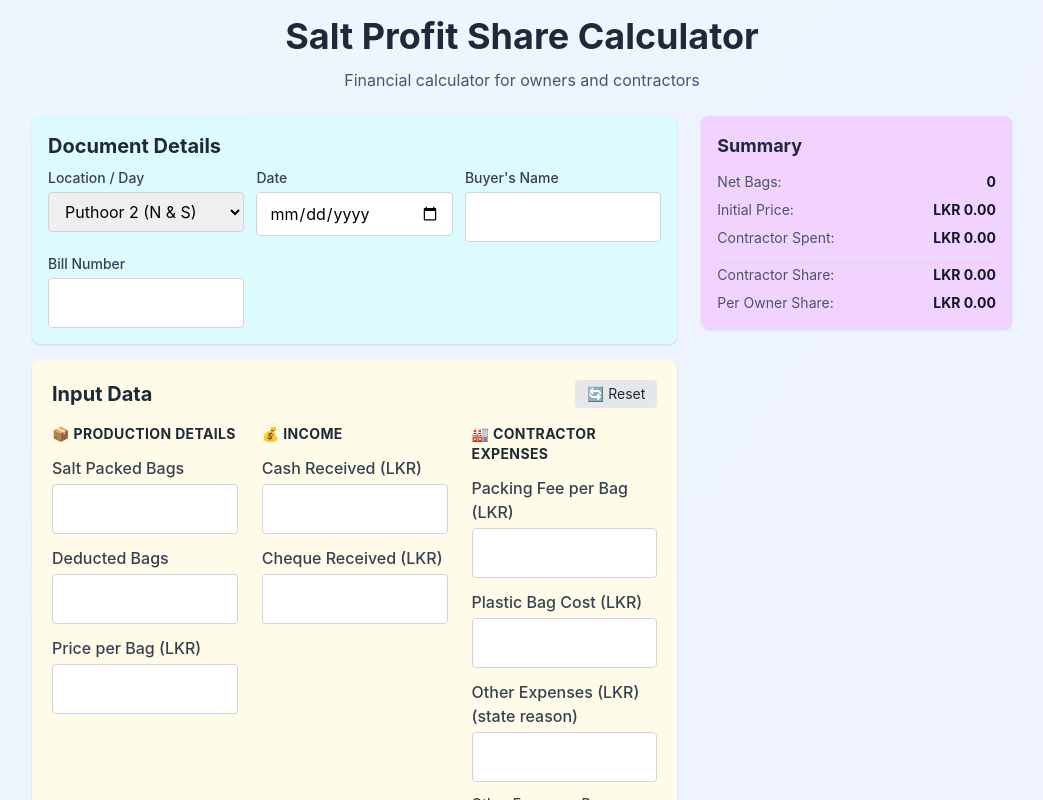
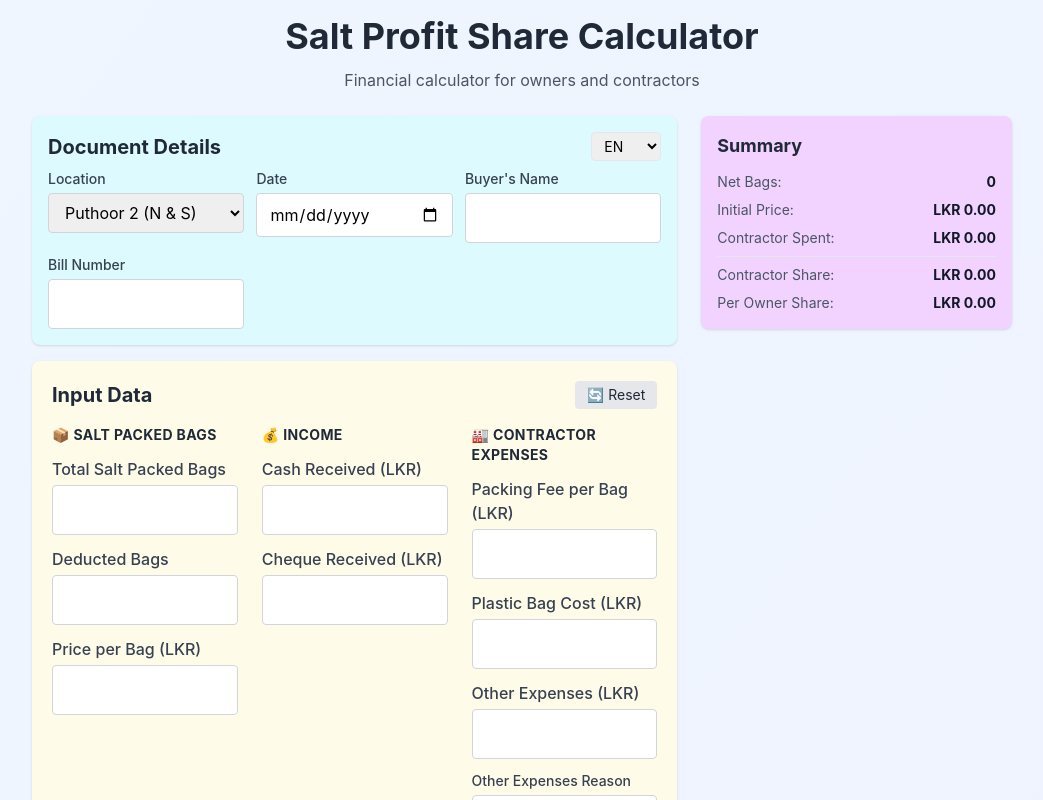
Before and after one commit to seiyadhniyas/Salt-Profit-Share-Calculator-SaaS, a React (Vite) app: page / in a window 1280 px wide. Shown: the top 800 px of the page, without its empty margins (118-1161 px from the left). Built offline with nearby package versions, Linux system fonts and the light colour scheme.

Commit message:
Update labels: Location/DayLocation, Salt Packed Bags, Calculation Details, Final Amount, Inaaya spelling

```diff
--- a/src/App.jsx
+++ b/src/App.jsx
@@ -35,7 +35,7 @@ export default function App(){
       title: 'Salt Profit Share Calculator',
       subtitle: 'Financial calculator for owners and contractors',
       documentDetails: "Document Details",
-      locationDay: 'Location / Day',
+      locationDay: 'Location',
       date: 'Date',
       buyerName: "Buyer's Name",
       billNumber: 'Bill Number',
@@ -71,11 +71,11 @@ export default function App(){
       contractorSpent: 'Contractor Spent',
       contractorShare: 'Contractor Share',
       perOwnerShare: 'Per Owner Share',
-      calculationBreakdown: 'Calculation Breakdown',
+      calculationBreakdown: 'Calculation Details',
       grandTotalReceived: 'Grand Total Received',
       ownerPool: 'Owner Pool (Received - Contractor)',
-      finalResults: 'Final Results',
-      inayaFinalShare: 'Inaya Final Share',
+      finalResults: 'Final Amount',
+      inayaFinalShare: 'Inaaya Final Share',
       shakiraFinalShare: 'Shakira Final Share',
       totalDistributed: 'Total Distributed',
         enterValues: 'Enter values to see summary',
@@ -92,7 +92,7 @@ export default function App(){
       title: 'உப்பு லாப பகிர்வு கணக்கீடு',
       subtitle: 'உரிமையாளர்கள் மற்றும் ஒப்பந்ததாரர்களுக்கான நிதி கல்குலேட்டர்',
       documentDetails: 'ஆவண விவரங்கள்',
-      locationDay: 'இலக்கம் / நாள்',
+      locationDay: 'இலக்கம்',
       date: 'தேதி',
       buyerName: 'வாங்குபவரின் பெயர்',
       billNumber: 'பில் எண்',
@@ -128,11 +128,11 @@ export default function App(){
       contractorSpent: 'ஒப்பந்ததாரர் செலவிட்டது',
       contractorShare: 'ஒப்பந்ததாரர் பகுதி',
       perOwnerShare: 'ஒரு உரிமையாளருக்கான பகுதி',
-      calculationBreakdown: 'கணக்கீட்டு உடைப்பு',
+      calculationBreakdown: 'கணக்கீட்டு விவரம்',
       grandTotalReceived: 'மொத்த பெறப்பட்ட தொகை',
       ownerPool: 'உரிமையாளர் குவிப்பு (பெறப்பட்டது - ஒப்பந்ததாரர்)',
-      finalResults: 'இறுதி பலன்கள்',
-      inayaFinalShare: 'இனயா இறுதி பகுதி',
+      finalResults: 'இறுதி தொகை',
+      inayaFinalShare: 'இனாயா இறுதி பகுதி',
       shakiraFinalShare: 'ஷாக்கீரா இறுதி பகுதி',
       totalDistributed: 'மொத்த வீதம்',
       extraExpenses: 'மேலும் செலவுகள்',
--- a/src/components/InputSection.jsx
+++ b/src/components/InputSection.jsx
@@ -17,7 +17,7 @@ function NumberInput({ label, value, onChange, min = 0, step = 'any', name }) {
   )
 }
 
-export default function InputSection({ inputs, setInput, reset, toggleLoans }) {
+export default function InputSection({ inputs, setInput, reset, toggleLoans, t, lang, setLang }) {
   const onChange = (name, val) => setInput(prev => ({ ...prev, [name]: val }))
 
   const addExpense = () => {
@@ -39,17 +39,25 @@ export default function InputSection({ inputs, setInput, reset, toggleLoans }) {
   return (
     <>
       <div className="shadow rounded-lg p-4 mb-4" style={{ backgroundColor: '#ddfafe' }}>
-        <h4 className="text-xl font-bold text-gray-800 mb-2">Document Details</h4>
+        <div className="flex items-center justify-between mb-2">
+          <h4 className="text-xl font-bold text-gray-800">{t('documentDetails')}</h4>
+          <div>
+            <select value={lang} onChange={(e) => setLang && setLang(e.target.value)} className="border rounded px-2 py-1 text-sm">
+              <option value="en">EN</option>
+              <option value="ta">தமிழ்</option>
+            </select>
+          </div>
+        </div>
         <div className="grid grid-cols-1 md:grid-cols-3 gap-3">
           <label className="block">
-            <div className="text-sm font-medium text-gray-700 mb-1">Location / Day</div>
+            <div className="text-sm font-medium text-gray-700 mb-1">{t('locationDay')}</div>
             <select name="location" value={inputs.location || 'puthoor-2'} onChange={(e) => onChange('location', e.target.value)} className="w-full border border-gray-300 rounded px-3 py-2 text-base">
               <option value="puthoor-2">Puthoor 2 (N & S)</option>
             </select>
           </label>
 
           <label className="block">
-            <div className="text-sm font-medium text-gray-700 mb-1">Date</div>
+            <div className="text-sm font-medium text-gray-700 mb-1">{t('date')}</div>
             <input
               type="date"
               value={inputs.date || ''}
@@ -59,7 +67,7 @@ export default function InputSection({ inputs, setInput, reset, toggleLoans }) {
           </label>
 
           <label className="block">
-            <div className="text-sm font-medium text-gray-700 mb-1">Buyer's Name</div>
+            <div className="text-sm font-medium text-gray-700 mb-1">{t('buyerName')}</div>
             <input
               type="text"
               value={inputs.buyerName || ''}
@@ -70,7 +78,7 @@ export default function InputSection({ inputs, setInput, reset, toggleLoans }) {
           </label>
 
           <label className="block">
-            <div className="text-sm font-medium text-gray-700 mb-1">Bill Number</div>
+            <div className="text-sm font-medium text-gray-700 mb-1">{t('billNumber')}</div>
             <input
               type="text"
               value={inputs.billNumber || ''}
@@ -84,34 +92,34 @@ export default function InputSection({ inputs, setInput, reset, toggleLoans }) {
 
       <div className="bg-yellow-50 shadow rounded-lg p-5">
         <div className="flex justify-between items-center mb-4">
-          <h3 className="text-xl font-bold text-gray-800">Input Data</h3>
+          <h3 className="text-xl font-bold text-gray-800">{t('inputData')}</h3>
           <button
             onClick={reset}
             className="px-3 py-1 bg-gray-200 hover:bg-gray-300 text-gray-800 rounded text-sm transition"
           >
-            🔄 Reset
+            {t('reset')}
           </button>
         </div>
 
         <div className="grid grid-cols-1 md:grid-cols-2 lg:grid-cols-3 gap-6">
           <div>
-            <h4 className="font-bold text-gray-800 mb-3 text-sm uppercase tracking-wide">📦 Production Details</h4>
-            <NumberInput label="Salt Packed Bags" name="packedBags" value={inputs.packedBags} onChange={onChange} step="1" />
-            <NumberInput label="Deducted Bags" name="deductedBags" value={inputs.deductedBags} onChange={onChange} step="1" />
-            <NumberInput label="Price per Bag (LKR)" name="pricePerBag" value={inputs.pricePerBag} onChange={onChange} />
+            <h4 className="font-bold text-gray-800 mb-3 text-sm uppercase tracking-wide">📦 Salt Packed Bags</h4>
+            <NumberInput label={t('totalSaltPackedBags')} name="packedBags" value={inputs.packedBags} onChange={onChange} step="1" />
+            <NumberInput label={t('deductedBags') || 'Deducted Bags'} name="deductedBags" value={inputs.deductedBags} onChange={onChange} step="1" />
+            <NumberInput label={t('pricePerBag') || 'Price per Bag (LKR)'} name="pricePerBag" value={inputs.pricePerBag} onChange={onChange} />
           </div>
 
           <div>
-            <h4 className="font-bold text-gray-800 mb-3 text-sm uppercase tracking-wide">💰 Income</h4>
-            <NumberInput label="Cash Received (LKR)" name="cashReceived" value={inputs.cashReceived} onChange={onChange} />
-            <NumberInput label="Cheque Received (LKR)" name="chequeReceived" value={inputs.chequeReceived} onChange={onChange} />
+            <h4 className="font-bold text-gray-800 mb-3 text-sm uppercase tracking-wide">💰 {t('income')}</h4>
+            <NumberInput label={t('cashReceived') || 'Cash Received (LKR)'} name="cashReceived" value={inputs.cashReceived} onChange={onChange} />
+            <NumberInput label={t('chequeReceived') || 'Cheque Received (LKR)'} name="chequeReceived" value={inputs.chequeReceived} onChange={onChange} />
           </div>
 
           <div>
-            <h4 className="font-bold text-gray-800 mb-3 text-sm uppercase tracking-wide">🏭 Contractor Expenses</h4>
-            <NumberInput label="Packing Fee per Bag (LKR)" name="packingFeePerBag" value={inputs.packingFeePerBag} onChange={onChange} />
-            <NumberInput label="Plastic Bag Cost (LKR)" name="bagCostPerUnit" value={inputs.bagCostPerUnit} onChange={onChange} />
-            <NumberInput label="Other Expenses (LKR) (state reason)" name="otherExpenses" value={inputs.otherExpenses} onChange={onChange} />
+            <h4 className="font-bold text-gray-800 mb-3 text-sm uppercase tracking-wide">🏭 {t('contractorExpenses')}</h4>
+            <NumberInput label={t('packingFeePerBag') || 'Packing Fee per Bag (LKR)'} name="packingFeePerBag" value={inputs.packingFeePerBag} onChange={onChange} />
+            <NumberInput label={t('bagCostPerUnit') || 'Plastic Bag Cost (LKR)'} name="bagCostPerUnit" value={inputs.bagCostPerUnit} onChange={onChange} />
+            <NumberInput label={t('otherExpenses') || 'Other Expenses (LKR)'} name="otherExpenses" value={inputs.otherExpenses} onChange={onChange} />
             <label className="block mb-3">
               <div className="text-sm font-medium text-gray-700 mb-1">Other Expenses Reason</div>
               <input
@@ -125,31 +133,32 @@ export default function InputSection({ inputs, setInput, reset, toggleLoans }) {
             </label>
 
             <div className="block mb-3">
-              <div className="text-sm font-medium text-gray-700 mb-2">Expense Responsibility</div>
+              <div className="text-sm font-medium text-gray-700 mb-2">{t('expenseResponsibility')}</div>
               <div className="flex flex-col sm:flex-row sm:items-center gap-4">
                 <label className="inline-flex items-center">
                   <input type="radio" name="expensePayment" value="owners" checked={(inputs.expensePayment || 'owners') === 'owners'} onChange={(e) => onChange('expensePayment', e.target.value)} className="mr-2" />
-                  <span className="text-sm">Owners Pay Expenses</span>
+                  <span className="text-sm">{t('expenseOwners')}
+                  </span>
                 </label>
                 <label className="inline-flex items-center">
                   <input type="radio" name="expensePayment" value="contractor" checked={(inputs.expensePayment || 'owners') === 'contractor'} onChange={(e) => onChange('expensePayment', e.target.value)} className="mr-2" />
-                  <span className="text-sm">Contractor Pays Expenses</span>
+                  <span className="text-sm">{t('expenseContractor')}</span>
                 </label>
               </div>
             </div>
             <div className="mt-2">
               <button type="button" onClick={addExpense} className="inline-flex items-center gap-2 px-3 py-1 bg-blue-50 text-blue-700 border border-blue-100 rounded text-sm hover:bg-blue-100">
-                + add expenses
+                {t('addExpenses')}
               </button>
             </div>
 
             {(inputs.extraExpenses || []).length > 0 && (
               <div className="mt-3 space-y-2">
                 {(inputs.extraExpenses || []).map(exp => (
-                  <div key={exp.id} className="flex flex-col sm:flex-row items-stretch sm:items-center gap-2">
+                    <div key={exp.id} className="flex flex-col sm:flex-row items-stretch sm:items-center gap-2">
                     <input className="flex-1 border border-gray-300 rounded px-3 py-2 text-base" value={exp.label} onChange={(e) => updateExpense(exp.id, 'label', e.target.value)} />
                     <input type="number" step="any" className="w-full sm:w-28 border border-gray-300 rounded px-3 py-2 text-base" value={exp.amount === 0 ? '' : exp.amount} onChange={(e) => updateExpense(exp.id, 'amount', e.target.value)} />
-                    <button type="button" onClick={() => removeExpense(exp.id)} className="text-sm text-red-600">Remove</button>
+                    <button type="button" onClick={() => removeExpense(exp.id)} className="text-sm text-red-600">{t('remove') || 'Remove'}</button>
                   </div>
                 ))}
               </div>
@@ -167,7 +176,7 @@ export default function InputSection({ inputs, setInput, reset, toggleLoans }) {
               className="h-4 w-4 text-blue-600 rounded cursor-pointer"
             />
             <label htmlFor="toggleLoans" className="font-medium text-gray-700 cursor-pointer">
-              💳 Both owners have loans
+              💳 {t ? t('bothOwnersHaveLoans') : 'Both owners have loans'}
             </label>
           </div>
 
@@ -179,7 +188,7 @@ export default function InputSection({ inputs, setInput, reset, toggleLoans }) {
           )}
 
           {!inputs.bothOwnersHaveLoans && (
-            <p className="text-sm text-gray-500">Toggle checkbox above to add loans</p>
+            <p className="text-sm text-gray-500">{t ? t('toggleLoansHint') : 'Toggle checkbox above to add loans'}</p>
           )}
         </div>
       </div>
```
